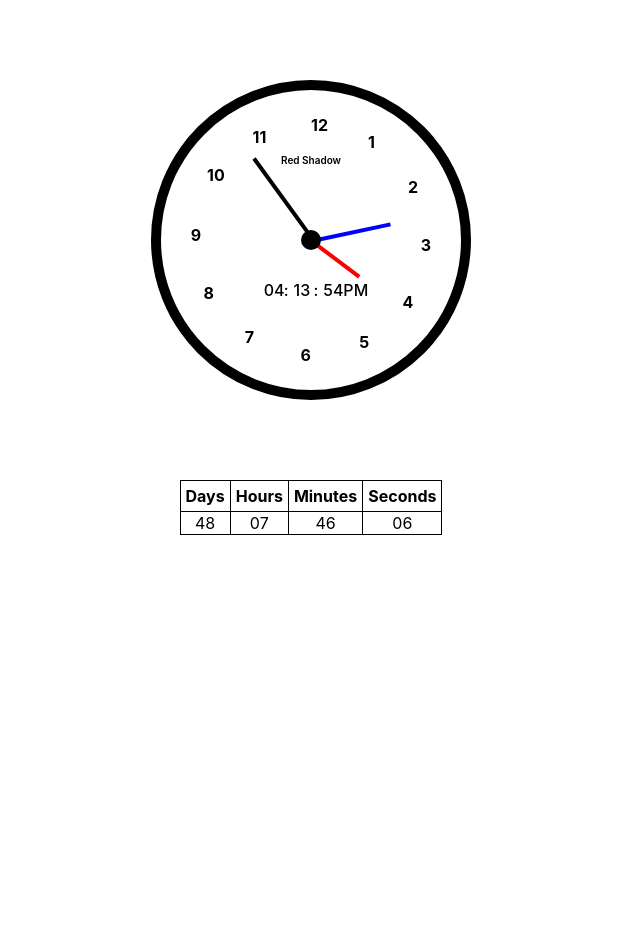
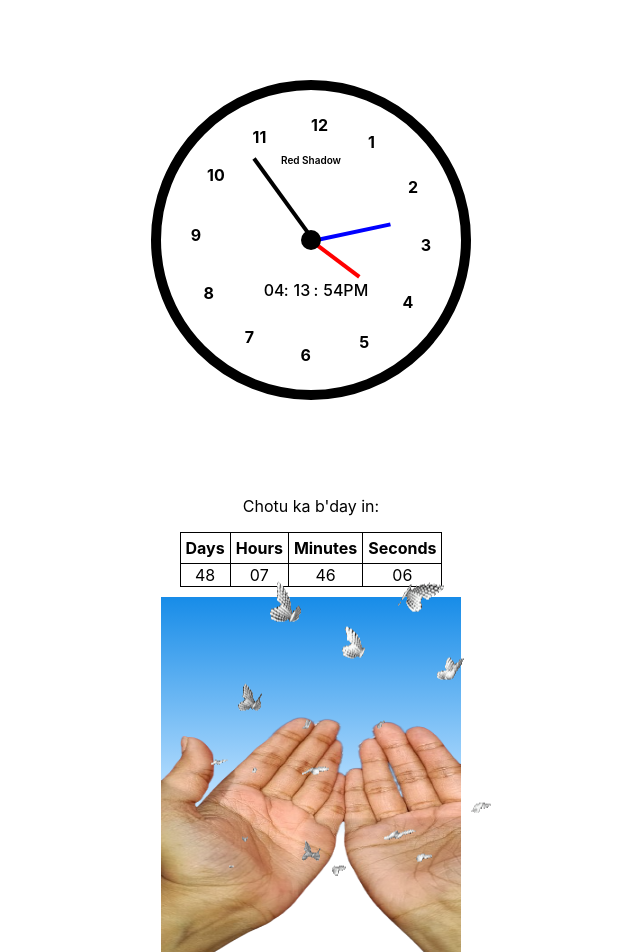
Before and after one commit to red-shadow18/react_clock, a React (Create React App) app: page / in a window 1280 px wide. Shown: the top 952 px of the page, without its empty margins (329-969 px from the left). Before the commit the page ends 800 px from the top, so only its background shows below. Built offline with nearby package versions, Linux system fonts and the light colour scheme.

Commit message:
added butterflies

```diff
--- a/src/Components/Clock.jsx
+++ b/src/Components/Clock.jsx
@@ -1,5 +1,7 @@
 import React, { Fragment } from "react";
 import styled from '@emotion/styled'
+import hands from "../Assests/hands.png"
+import flyingButterfly from "../Assests/flyingButterfly.gif"
 
 let chotuKaBday=new Date("21 Nov 2023 0:0:0").getTime()
 let currentDate=new Date().getTime()
@@ -164,6 +166,8 @@ b {
 const CountDownContainer=styled.div`
     display: flex;
     justify-content: center;
+    flex-direction: column;
+    align-items: center;
 
     table,th,td {
         border:1px solid black;
@@ -173,6 +177,38 @@ const CountDownContainer=styled.div`
     th {
         padding:5px;
     }
+`
+
+const ButterflyAnimationContainer=styled.div`
+    display:flex;
+    justify-content:center;
+    align-items:center;
+    height:30vh;
+    margin-top:10px;
+    .sky{
+        position: relative;
+        height:100%;
+        width:300px;
+        background:linear-gradient(180deg, #178ce8, #bfe2ff 85%, transparent);
+    }
+    .chotuKeHands{
+        height:100%;
+        overflow: visible;
+        img {
+            width: 100%;
+            transform: translate(-50%, 0%);
+            position: absolute;
+            top: 50%;
+            left: 50%;
+        }
+    }
+    .flyingButterflies{
+        position: absolute;
+        top:0;
+        z-index:2;
+        scale:1.2
+    }
+
 `
 
 
@@ -256,6 +292,7 @@ const Clock=()=>{
             </div>
         </ClockContainer>
         <CountDownContainer className="countDownTimer">
+            <p>Chotu ka b'day in:</p>
                 <table>
                     <tr>
                         <th>Days</th>
@@ -270,7 +307,17 @@ const Clock=()=>{
                         <td id="leftSecs">{leftSecs}</td>
                     </tr>
                 </table>
-            </CountDownContainer>
+        </CountDownContainer>
+        <ButterflyAnimationContainer>
+        <div className="sky">
+        <div className="chotuKeHands">
+        <img height={"100%"} src={hands} alt="hands"/>
+        </div>
+        <div className="flyingButterflies">
+        <img width="300px" src={flyingButterfly} alt="flyingButterfly"/>
+        </div>
+        </div>
+        </ButterflyAnimationContainer>
         </Fragment>
     )
 }
```
Also changed, not shown: src/Assests/flyingButterfly.gif (added), src/Assests/hands.png (added).
